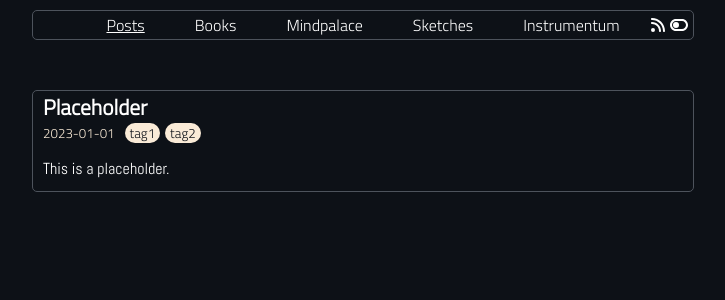
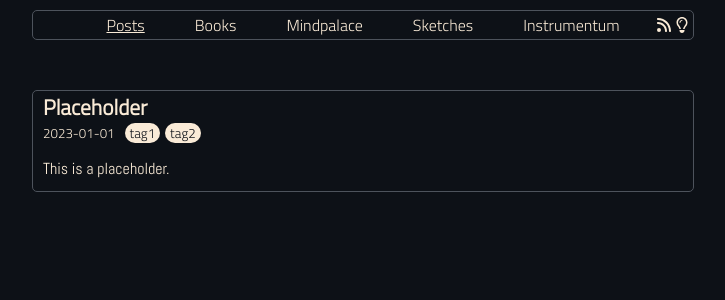
Before and after one commit to Zonotora/zonotora.github.io, a Next.js app: page /posts in a window 1280 px wide. Shown: the top 300 px of the page, without its empty margins (277-1002 px from the left). Built offline with nearby package versions, Linux system fonts and the light colour scheme; a web font is replaced by a local one.

Commit message:
Darkmode and lightmode

```diff
--- a/components/book-preview.tsx
+++ b/components/book-preview.tsx
@@ -12,7 +12,7 @@ const BookPreview = ({ book, summary, slug }: Props) => {
     <>
       <div>{book.title}</div>
       <div>{book.author}</div>
-      <div style={{ fontSize: "10pt", color: "antiquewhite" }}>{book.date}</div>
+      <div style={{ fontSize: "10pt" }}>{book.date}</div>
     </>
   );
   const withLink = (
--- a/components/header.tsx
+++ b/components/header.tsx
@@ -1,20 +1,71 @@
+import { useState } from "react";
 import Link from "next/link";
 import { FontAwesomeIcon } from "@fortawesome/react-fontawesome";
-import {
-  faToggleOff,
-  faToggleOn,
-  faRss,
-} from "@fortawesome/free-solid-svg-icons";
+import { faRss } from "@fortawesome/free-solid-svg-icons";
+import colors from "../data/colors.json";
 
 type Props = {
   active: string;
 };
 
+const light = (
+  <svg
+    style={{ position: "relative", top: "2px" }}
+    xmlns="http://www.w3.org/2000/svg"
+    height="1em"
+    viewBox="0 0 384 512"
+  >
+    <path d="M272 384c9.6-31.9 29.5-59.1 49.2-86.2l0 0c5.2-7.1 10.4-14.2 15.4-21.4c19.8-28.5 31.4-63 31.4-100.3C368 78.8 289.2 0 192 0S16 78.8 16 176c0 37.3 11.6 71.9 31.4 100.3c5 7.2 10.2 14.3 15.4 21.4l0 0c19.8 27.1 39.7 54.4 49.2 86.2H272zM192 512c44.2 0 80-35.8 80-80V416H112v16c0 44.2 35.8 80 80 80zM112 176c0 8.8-7.2 16-16 16s-16-7.2-16-16c0-61.9 50.1-112 112-112c8.8 0 16 7.2 16 16s-7.2 16-16 16c-44.2 0-80 35.8-80 80z" />
+  </svg>
+);
+
+const dark = (
+  <svg
+    style={{ position: "relative", top: "2px" }}
+    xmlns="http://www.w3.org/2000/svg"
+    height="1em"
+    viewBox="0 0 384 512"
+  >
+    <path d="M297.2 248.9C311.6 228.3 320 203.2 320 176c0-70.7-57.3-128-128-128S64 105.3 64 176c0 27.2 8.4 52.3 22.8 72.9c3.7 5.3 8.1 11.3 12.8 17.7l0 0c12.9 17.7 28.3 38.9 39.8 59.8c10.4 19 15.7 38.8 18.3 57.5H109c-2.2-12-5.9-23.7-11.8-34.5c-9.9-18-22.2-34.9-34.5-51.8l0 0 0 0c-5.2-7.1-10.4-14.2-15.4-21.4C27.6 247.9 16 213.3 16 176C16 78.8 94.8 0 192 0s176 78.8 176 176c0 37.3-11.6 71.9-31.4 100.3c-5 7.2-10.2 14.3-15.4 21.4l0 0 0 0c-12.3 16.8-24.6 33.7-34.5 51.8c-5.9 10.8-9.6 22.5-11.8 34.5H226.4c2.6-18.7 7.9-38.6 18.3-57.5c11.5-20.9 26.9-42.1 39.8-59.8l0 0 0 0 0 0c4.7-6.4 9-12.4 12.7-17.7zM192 128c-26.5 0-48 21.5-48 48c0 8.8-7.2 16-16 16s-16-7.2-16-16c0-44.2 35.8-80 80-80c8.8 0 16 7.2 16 16s-7.2 16-16 16zm0 384c-44.2 0-80-35.8-80-80V416H272v16c0 44.2-35.8 80-80 80z" />
+  </svg>
+);
+
 const Header = ({ active }: Props) => {
+  const [darkmode, setDarkmode] = useState(true);
   const links = ["posts", "books", "mindpalace", "sketches", "instrumentum"];
 
   const capitalize = (name: string) =>
     name.charAt(0).toUpperCase() + name.slice(1);
+
+  const toggleDarkmode = () => {
+    let background, backgroundHover, border, borderHover, color;
+
+    // new_mode = !darkmode,  as we are toggling
+    const mode = !darkmode ? "dark" : "light";
+
+    background = colors[mode].background.color;
+    backgroundHover = colors[mode].background.hover;
+    color = colors[mode].color;
+    border = colors[mode].border.color;
+    borderHover = colors[mode].border.hover;
+
+    document.documentElement.style.setProperty(
+      "--background-color",
+      background
+    );
+    document.documentElement.style.setProperty(
+      "--background-hover-color",
+      backgroundHover
+    );
+    document.documentElement.style.setProperty("--color", color);
+    document.documentElement.style.setProperty("--border-color", border);
+    document.documentElement.style.setProperty(
+      "--border-hover-color",
+      borderHover
+    );
+    setDarkmode(!darkmode);
+  };
+
   return (
     <header>
       <div className="header">
@@ -31,9 +82,9 @@ const Header = ({ active }: Props) => {
         )}
         <div className="header-icons">
           <Link href={`/feed.xml`}>
-            <FontAwesomeIcon className="darkmode-toggle" icon={faRss} />
+            <FontAwesomeIcon icon={faRss} />
           </Link>
-          <FontAwesomeIcon className="darkmode-toggle" icon={faToggleOff} />
+          <span onClick={toggleDarkmode}>{darkmode ? dark : light}</span>
         </div>
       </div>
     </header>
--- /dev/null
+++ b/data/colors.json
@@ -0,0 +1,24 @@
+{
+  "light": {
+    "color": "#4d535c",
+    "background": {
+      "color": "#fff7ed",
+      "hover": "#bcbcbc"
+    },
+    "border": {
+      "color": "#0d1117",
+      "hover": "#ababab"
+    }
+  },
+  "dark": {
+    "color": "antiquewhite",
+    "background": {
+      "color": "#0d1117",
+      "hover": "#0d1117"
+    },
+    "border": {
+      "color": "#4d535c",
+      "hover": "antiquewhite"
+    }
+  }
+}
--- a/package.json
+++ b/package.json
@@ -14,6 +14,7 @@
     "@fortawesome/fontawesome-svg-core": "^6.2.1",
     "@fortawesome/free-solid-svg-icons": "^6.2.1",
     "@fortawesome/react-fontawesome": "^0.2.0",
+    "babel-plugin-macros": "^3.1.0",
     "gray-matter": "^4.0.3",
     "next": "13.4.7",
     "react": "18.2.0",
--- a/styles/globals.css
+++ b/styles/globals.css
@@ -1,8 +1,11 @@
 @import url("https://fonts.googleapis.com/css2?family=Cambo&family=Abel&family=Titillium+Web:wght@300&display=swap");
 
 :root {
+  --color: antiquewhite;
   --background-color: #0d1117;
+  --background-hover-color: #0d1117;
   --border-color: #4d535c;
+  --border-hover-color: antiquewhite;
 }
 
 html,
@@ -11,11 +14,11 @@ body {
   margin: 0px;
   padding: 0px;
   background-color: var(--background-color);
-  color: white;
+  color: var(--color);
 }
 
 a {
-  color: white;
+  color: var(--color);
   text-decoration: none;
 }
 
@@ -26,6 +29,10 @@ header {
   top: 0px;
   display: flex;
   justify-content: center;
+}
+
+svg {
+  fill: var(--color);
 }
 
 .main {
@@ -57,7 +64,7 @@ header {
 }
 
 .header-icons > a,
-.header-icons > svg {
+.header-icons > span {
   margin-right: 5px;
   cursor: pointer;
 }
@@ -70,7 +77,7 @@ header {
 }
 
 .tag {
-  background-color: antiquewhite;
+  background-color: var(--color);
   border-radius: 10px;
   padding-left: 5px;
   padding-right: 5px;
@@ -103,7 +110,7 @@ header {
   font-size: 16pt;
 }
 .post-preview-info {
-  color: antiquewhite;
+  color: var(--color);
   font-size: 10pt;
   margin-bottom: 15px;
   display: flex;
@@ -111,7 +118,8 @@ header {
 }
 
 .post-preview:hover {
-  border-color: antiquewhite;
+  border-color: var(--border-hover-color);
+  background-color: var(--background-hover-color);
 }
 
 .post-preview-content {
@@ -155,7 +163,8 @@ header {
 }
 
 .book-preview.summary:hover {
-  border-color: antiquewhite;
+  border-color: var(--border-hover-color);
+  background-color: var(--background-hover-color);
 }
 
 .book-header-main,
@@ -177,7 +186,7 @@ header {
 }
 
 .icon.active {
-  color: antiquewhite;
+  color: var(--color);
 }
 
 .statistics {
```
Also changed, not shown: 1 other file (tests, documents, lock files or other folders).
